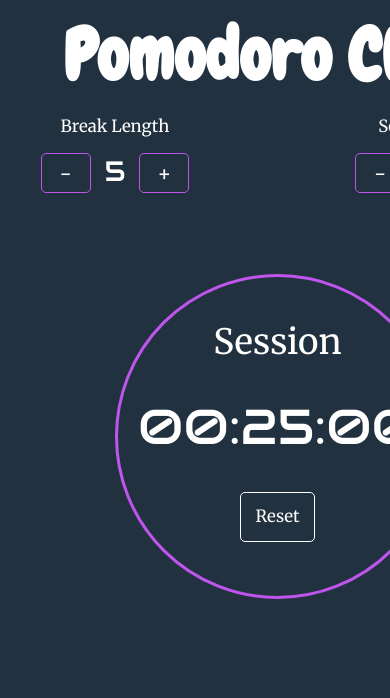
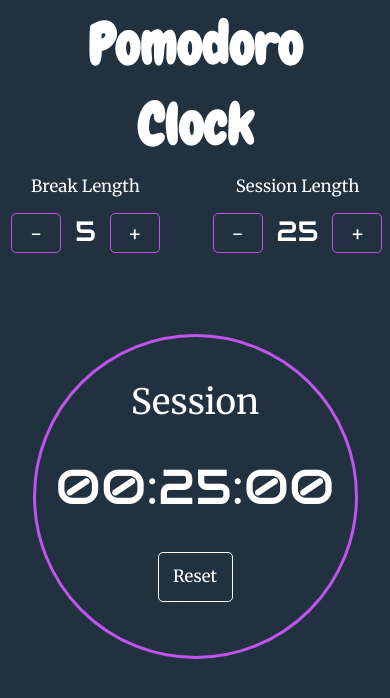
Before and after one commit to danielknguyen/pomodoro-clock, a plain HTML site: page index.html in a window 390 px wide. Drawn offline with nearby package versions, Linux system fonts and the light colour scheme.

Commit message:
styled responsiveness

```diff
--- a/styles/style.css
+++ b/styles/style.css
@@ -48,7 +48,6 @@
 	line-height:35px;
 	font-size:1.5em;
 	font-family: 'Merriweather', serif;
-
 }
 button:focus {
 	outline:none;
@@ -103,3 +102,25 @@ button:focus {
 	color:#FFFFFF;
 	user-select:none;
 }
+@media(max-width:550px){
+	#clock-div {
+		width:325px;
+	}
+	#title {
+		font-size:4em;
+	}
+	#breakLength,#sessionLength {
+		width:170px;
+	}
+	#breakLength {
+		margin-left:-32px;
+	}
+	.count-title {
+		font-size:1.2em;
+	}
+	#setTimer {
+		width:350px;
+		margin:0 auto;
+
+	}
+}
```
